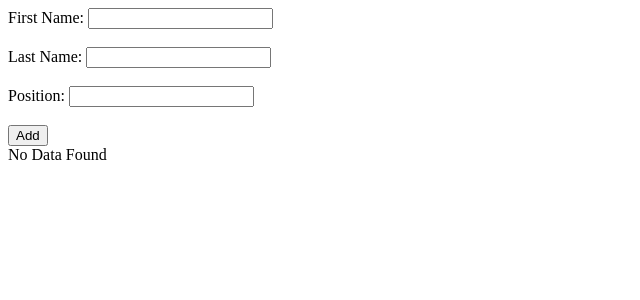
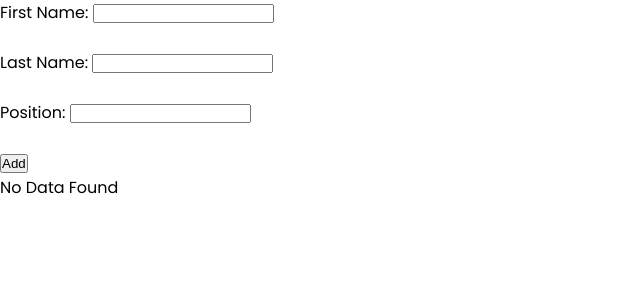
Before and after one commit to paullarasales/Crud, a PHP site: page / in a window 1280 px wide. Shown: the top 300 px of the page, without its empty margins (0-640 px from the left). Run offline with PHP 8.4, Linux system fonts and the light colour scheme; data that the repository does not hold is empty.

Commit message:
fixing the update

```diff
--- a/index.php
+++ b/index.php
@@ -1,7 +1,20 @@
 <!DOCTYPE html>
 <html lang="en">
 <head>
-    <!-- Your head content -->
+    <title>CrudApp</title>
+    <style>
+            @import url('https://fonts.googleapis.com/css2?family=Poppins:ital,wght@0,100;0,200;0,400;0,500;0,600;0,700;0,800;1,600&display=swap');
+
+            * {
+                margin: 0;
+                padding: 0;
+                box-sizing: border-box;
+            }
+
+            body {
+                font-family: 'Poppins', sans-serif;
+            }
+    </style>
 </head>
 <body>
     <?php
@@ -47,8 +60,6 @@
 
             $updateMode = false;
         }
-
-        // Reset the flag for "Add" mode
 
     }
 
```
